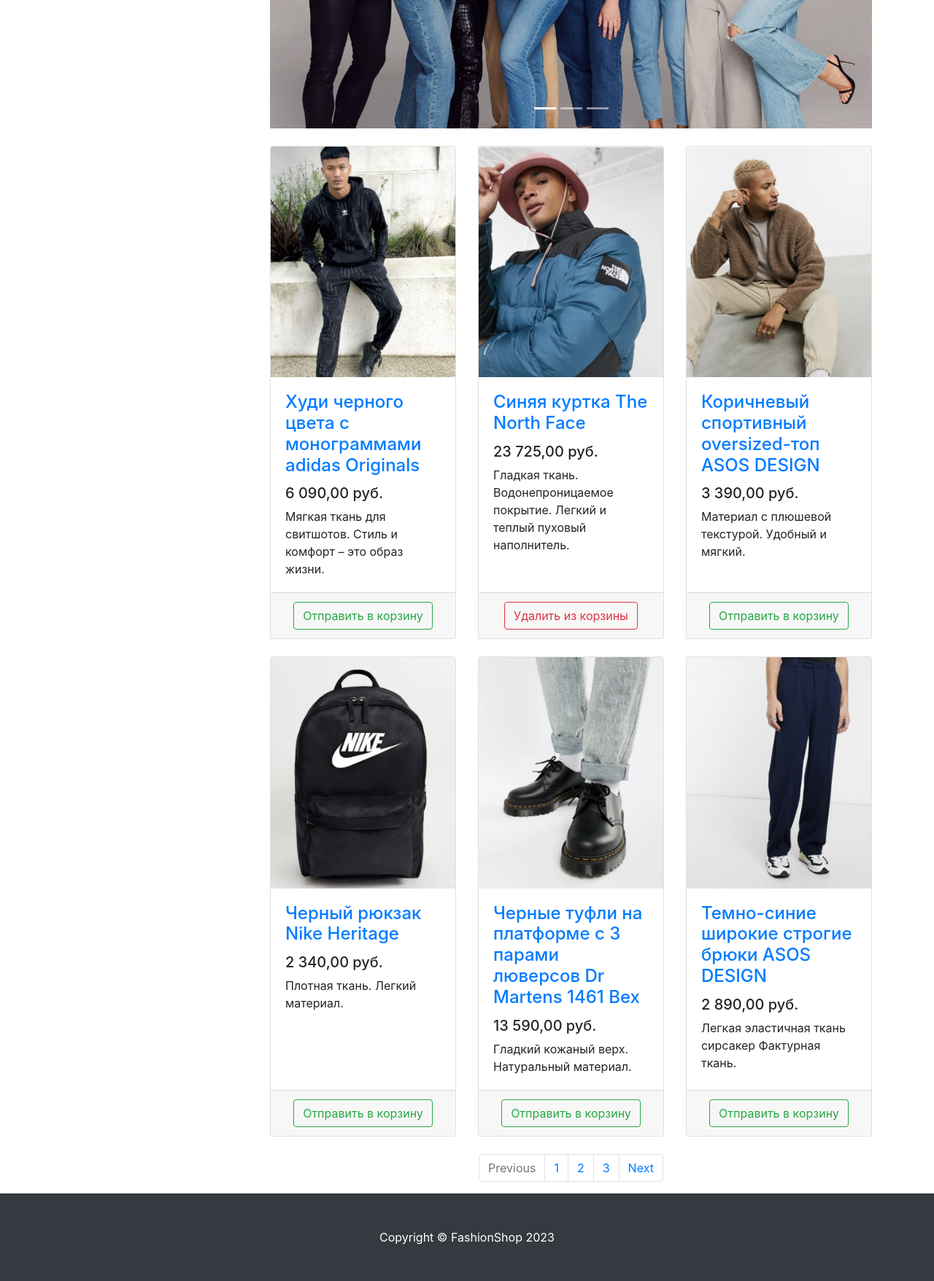
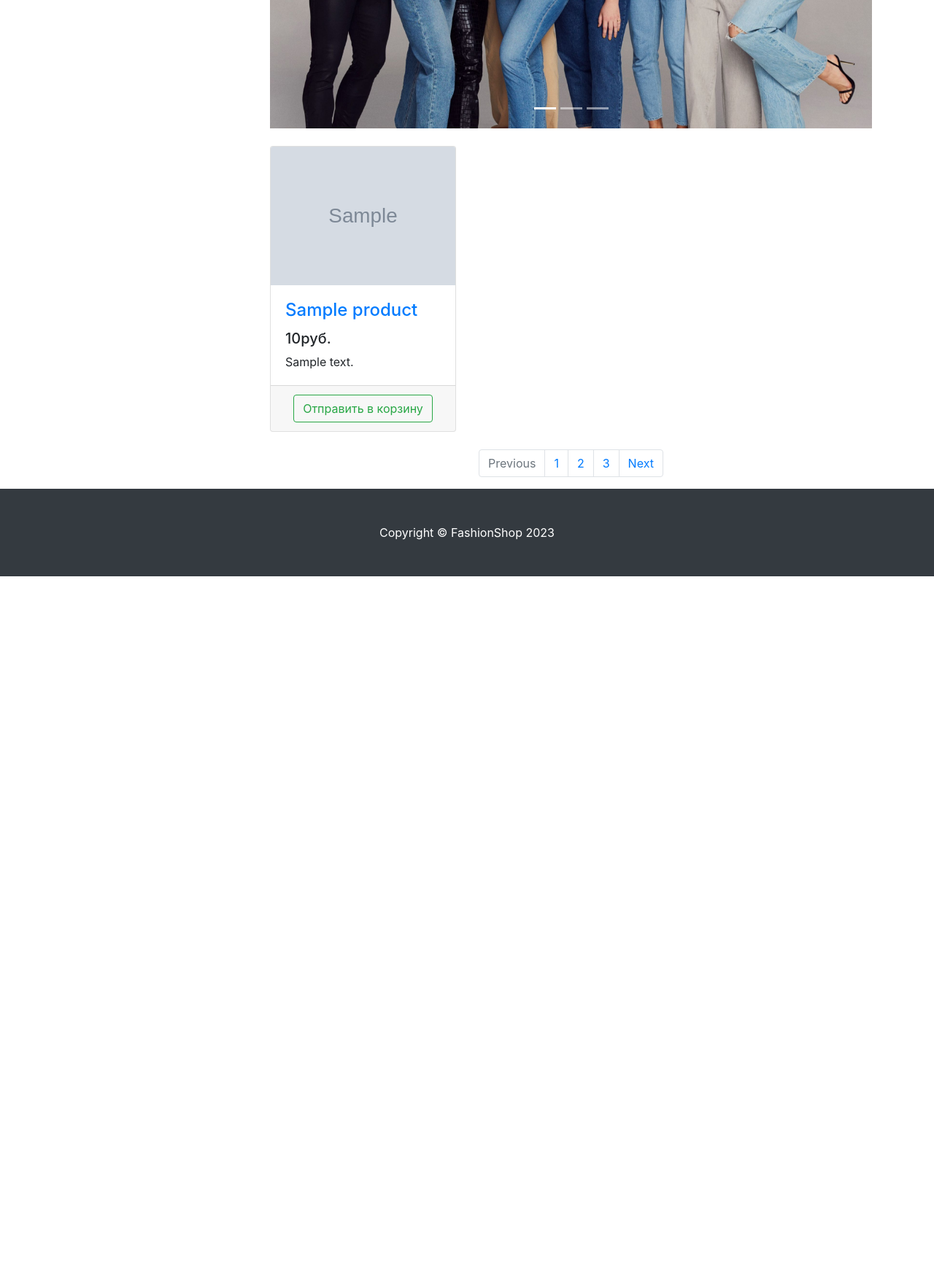
Before and after one commit to anmalch/shop, a Django app: template products/templates/products/products.html in a window 1280 px wide. Shown: the part 399-2155 px from the top of the page at 73% size. After the commit the page ends 1189 px from the top, so only its background shows below. Run offline with Django 4.2, Linux system fonts and the light colour scheme; the template is opened without the code that fills it: most values are stand-ins (such as "Sample title", 1, 10 or a date in 2020); grey boxes marked "Sample" are stand-in pictures; some libraries are stand-ins or nearby versions.

Commit message:
added list products in def products() and changed products.html

```diff
--- a/products/templates/products/products.html
+++ b/products/templates/products/products.html
@@ -54,127 +54,31 @@
             </div>
 
             <div class="row">
+                {% for product in products %}
 
-                <div class="col-lg-4 col-md-6 mb-4">
+                    <div class="col-lg-4 col-md-6 mb-4">
                     <div class="card h-100">
                         <a href="#">
                             <img class="card-img-top"
-                                 src="{% static 'vendor/img/products/Adidas-hoodie.png' %}"
+                                 src="{% static product.image %}"
                                  alt="">
                         </a>
+
                         <div class="card-body">
                             <h4 class="card-title">
-                                <a href="#">Худи черного цвета с монограммами adidas Originals</a>
+                                <a href="#">{{ product.name}}</a>
                             </h4>
-                            <h5>6 090,00 руб.</h5>
-                            <p class="card-text">Мягкая ткань для свитшотов. Стиль и комфорт – это образ жизни.</p>
+                            <h5>{{ product.price}}руб.</h5>
+                            <p class="card-text">{{ product.description}}</p>
                         </div>
                         <div class="card-footer text-center">
                             <button type="button" class="btn btn-outline-success">Отправить в корзину</button>
                         </div>
                     </div>
                 </div>
+                {% endfor %}
 
-                <div class="col-lg-4 col-md-6 mb-4">
-                    <div class="card h-100">
-                        <a href="#">
-                            <img class="card-img-top"
-                                 src="{% static 'vendor/img/products/Blue-jacket-The-North-Face.png' %}" alt="">
-                        </a>
-                        <div class="card-body">
-                            <h4 class="card-title">
-                                <a href="#">Синяя куртка The North Face</a>
-                            </h4>
-                            <h5>23 725,00 руб.</h5>
-                            <p class="card-text">
-                                Гладкая ткань. Водонепроницаемое покрытие. Легкий и теплый пуховый наполнитель.
-                            </p>
-                        </div>
-                        <div class="card-footer text-center">
-                            <button type="button" class="btn btn-outline-danger">Удалить из корзины</button>
-                        </div>
-                    </div>
-                </div>
 
-                <div class="col-lg-4 col-md-6 mb-4">
-                    <div class="card h-100">
-                        <a href="#">
-                            <img class="card-img-top"
-                                 src="{% static 'vendor/img/products/Brown-sports-oversized-top-ASOS-DESIGN.png' %}"
-                                 alt="">
-                        </a>
-                        <div class="card-body">
-                            <h4 class="card-title">
-                                <a href="#">Коричневый спортивный oversized-топ ASOS DESIGN</a>
-                            </h4>
-                            <h5>3 390,00 руб.</h5>
-                            <p class="card-text">Материал с плюшевой текстурой. Удобный и мягкий.</p>
-                        </div>
-                        <div class="card-footer text-center">
-                            <button type="button" class="btn btn-outline-success">Отправить в корзину</button>
-                        </div>
-                    </div>
-                </div>
-
-                <div class="col-lg-4 col-md-6 mb-4">
-                    <div class="card h-100">
-                        <a href="#">
-                            <img class="card-img-top"
-                                 src="{% static 'vendor/img/products/Black-Nike-Heritage-backpack.png' %}"
-                                 alt="">
-                        </a>
-                        <div class="card-body">
-                            <h4 class="card-title">
-                                <a href="#">Черный рюкзак Nike Heritage</a>
-                            </h4>
-                            <h5>2 340,00 руб.</h5>
-                            <p class="card-text">Плотная ткань. Легкий материал.</p>
-                        </div>
-                        <div class="card-footer text-center">
-                            <button type="button" class="btn btn-outline-success">Отправить в корзину</button>
-                        </div>
-                    </div>
-                </div>
-
-                <div class="col-lg-4 col-md-6 mb-4">
-                    <div class="card h-100">
-                        <a href="#">
-                            <img class="card-img-top"
-                                 src="{% static 'vendor/img/products/Black-Dr-Martens-shoes.png' %}"
-                                 alt="">
-                        </a>
-                        <div class="card-body">
-                            <h4 class="card-title">
-                                <a href="#">Черные туфли на платформе с 3 парами люверсов Dr Martens 1461 Bex</a>
-                            </h4>
-                            <h5>13 590,00 руб.</h5>
-                            <p class="card-text">Гладкий кожаный верх. Натуральный материал.</p>
-                        </div>
-                        <div class="card-footer text-center">
-                            <button type="button" class="btn btn-outline-success">Отправить в корзину</button>
-                        </div>
-                    </div>
-                </div>
-
-                <div class="col-lg-4 col-md-6 mb-4">
-                    <div class="card h-100">
-                        <a href="#">
-                            <img class="card-img-top"
-                                 src="{% static 'vendor/img/products/Dark-blue-wide-leg-ASOs-DESIGN-trousers.png' %}"
-                                 alt="">
-                        </a>
-                        <div class="card-body">
-                            <h4 class="card-title">
-                                <a href="#">Темно-синие широкие строгие брюки ASOS DESIGN</a>
-                            </h4>
-                            <h5>2 890,00 руб.</h5>
-                            <p class="card-text">Легкая эластичная ткань сирсакер Фактурная ткань.</p>
-                        </div>
-                        <div class="card-footer text-center">
-                            <button type="button" class="btn btn-outline-success">Отправить в корзину</button>
-                        </div>
-                    </div>
-                </div>
 
             </div>
 
```
Also changed, not shown: products/views.py (+17 -2 lines).
